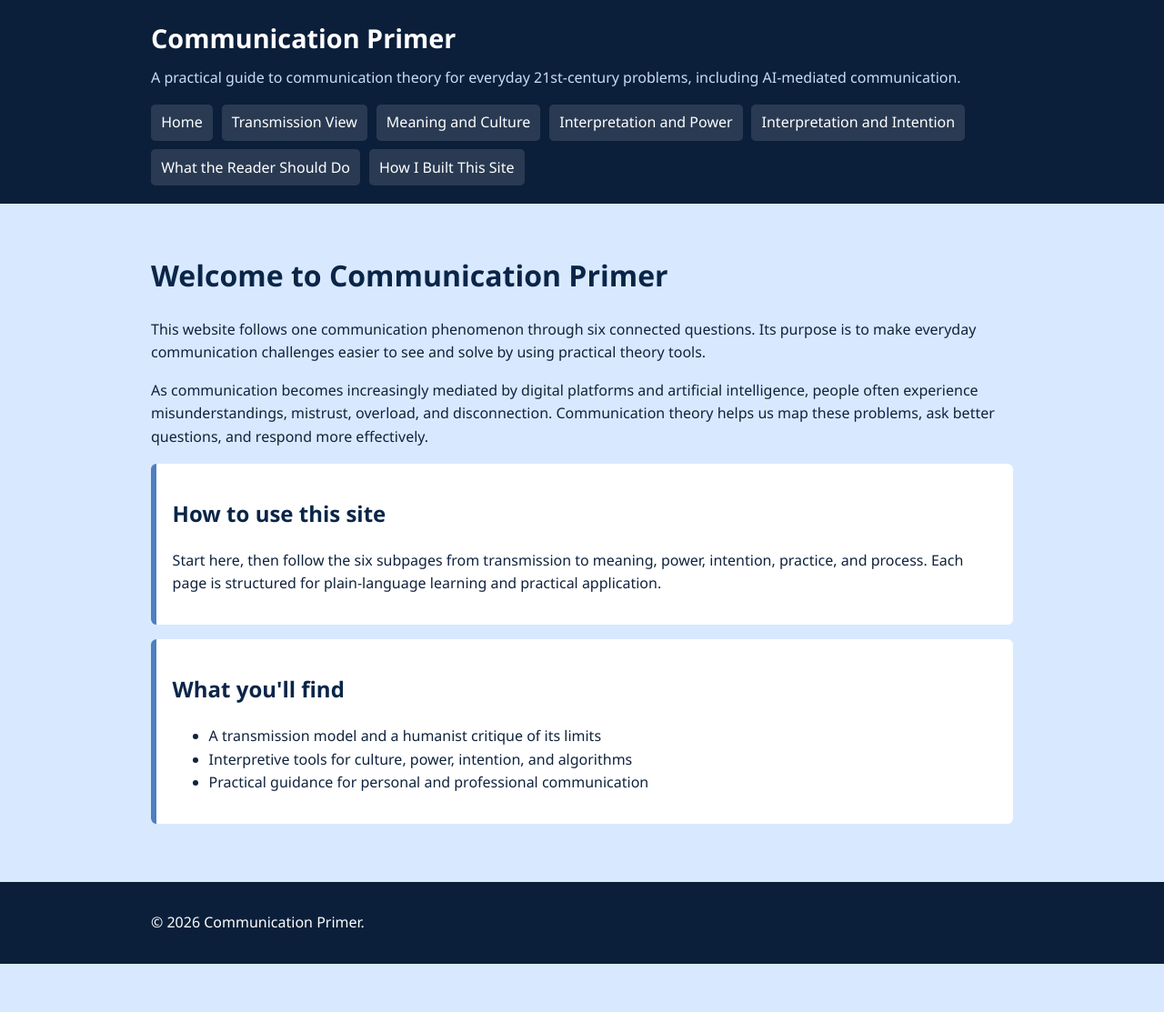
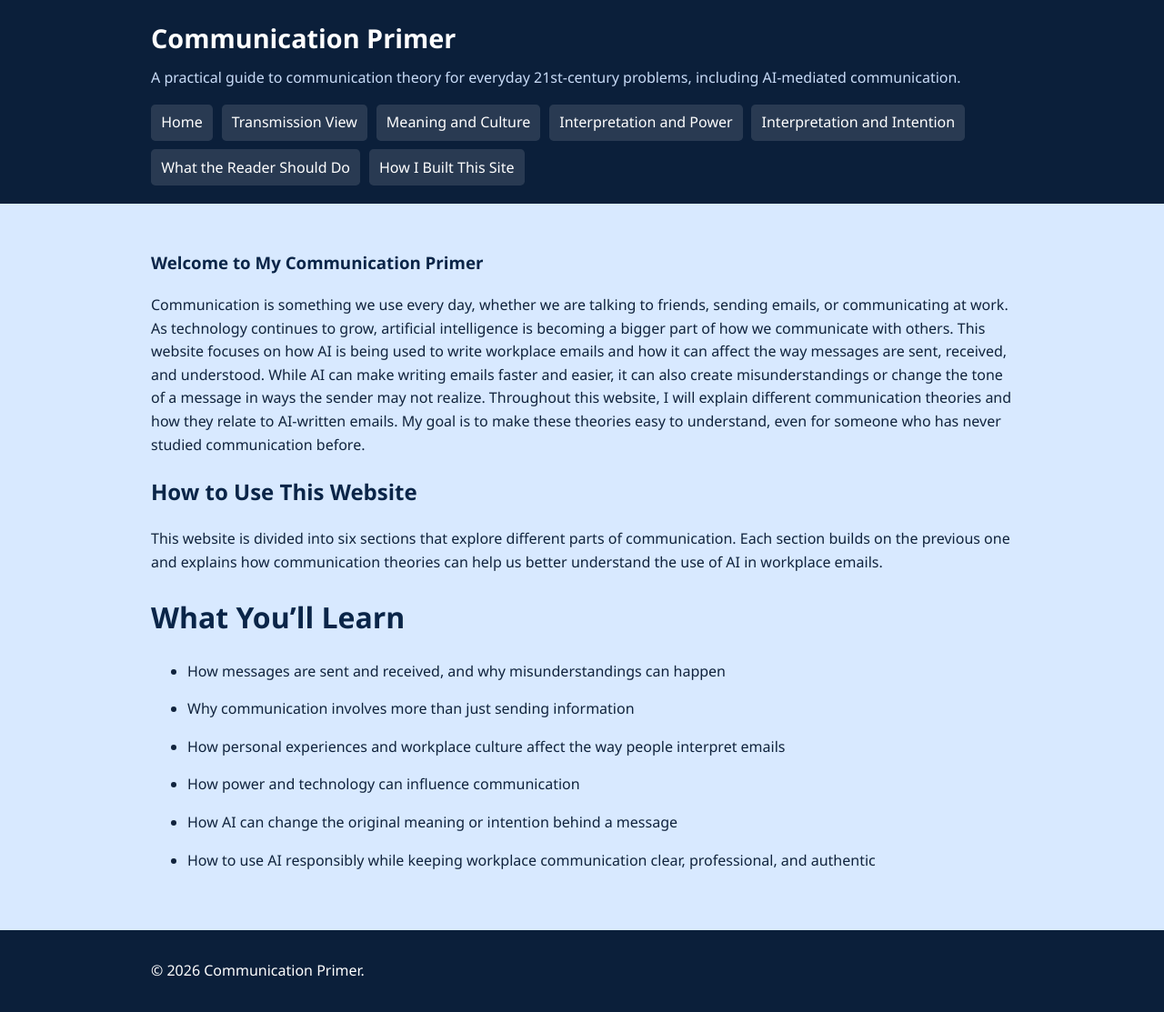
Before and after one commit to nevahall/comm-primer, a Jekyll site: the page built from index.md, in a window 1280 px wide. Shown: the whole page at 91% size. Built offline with Jekyll 4.4.1, drawn with Linux system fonts in a browser that asks for light colours; before the commit the page ends 1060 px from its top, so only the background shows below that.

Commit message:
Revise content and structure for AI communication focus
Updated the introduction and structure of the website content to focus on AI's impact on communication, including new sections on what users will learn.

```diff
--- a/index.md
+++ b/index.md
@@ -3,22 +3,26 @@ layout: default
 title: Home
 ---
 
-# Welcome to Communication Primer
+### Welcome to My Communication Primer
 
-This website follows one communication phenomenon through six connected questions. Its purpose is to make everyday communication challenges easier to see and solve by using practical theory tools.
+Communication is something we use every day, whether we are talking to friends, sending emails, or communicating at work. As technology continues to grow, artificial intelligence is becoming a bigger part of how we communicate with others.
+This website focuses on how AI is being used to write workplace emails and how it can affect the way messages are sent, received, and understood. While AI can make writing emails faster and easier, it can also create misunderstandings or change the tone of a message in ways the sender may not realize.
+Throughout this website, I will explain different communication theories and how they relate to AI-written emails. My goal is to make these theories easy to understand, even for someone who has never studied communication before.
 
-As communication becomes increasingly mediated by digital platforms and artificial intelligence, people often experience misunderstandings, mistrust, overload, and disconnection. Communication theory helps us map these problems, ask better questions, and respond more effectively.
+## How to Use This Website
 
-<section class="panel" aria-labelledby="how-to-use-this-site">
-  <h2 id="how-to-use-this-site">How to use this site</h2>
-  <p>Start here, then follow the six subpages from transmission to meaning, power, intention, practice, and process. Each page is structured for plain-language learning and practical application.</p>
-</section>
+This website is divided into six sections that explore different parts of communication. Each section builds on the previous one and explains how communication theories can help us better understand the use of AI in workplace emails.
 
-<section class="panel" aria-labelledby="what-youll-find">
-  <h2 id="what-youll-find">What you'll find</h2>
-  <ul>
-    <li>A transmission model and a humanist critique of its limits</li>
-    <li>Interpretive tools for culture, power, intention, and algorithms</li>
-    <li>Practical guidance for personal and professional communication</li>
-  </ul>
-</section>
+# What You'll Learn
+
+* How messages are sent and received, and why misunderstandings can happen
+
+* Why communication involves more than just sending information
+
+* How personal experiences and workplace culture affect the way people interpret emails
+
+* How power and technology can influence communication
+
+* How AI can change the original meaning or intention behind a message
+
+* How to use AI responsibly while keeping workplace communication clear, professional, and authentic
```
